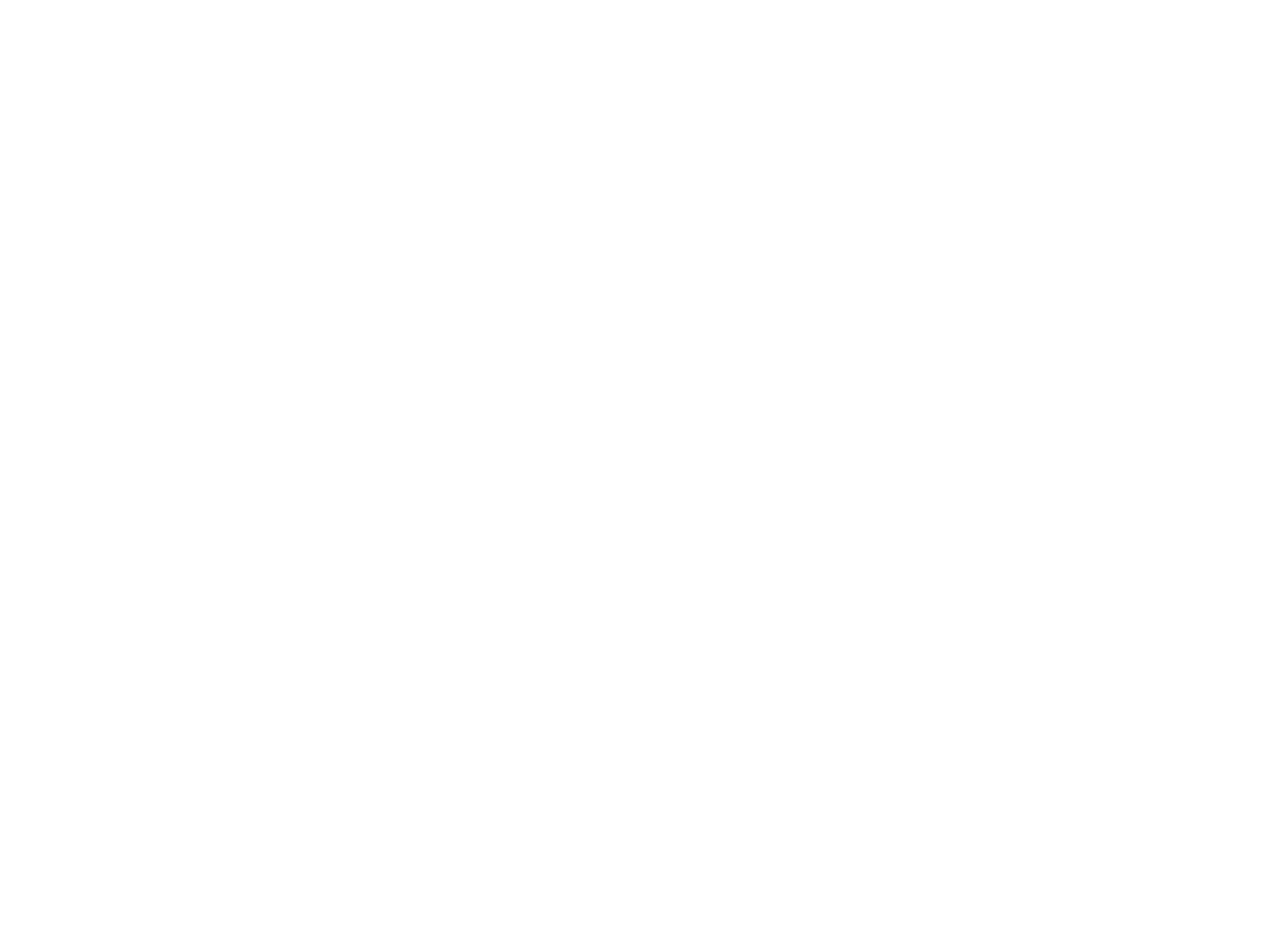
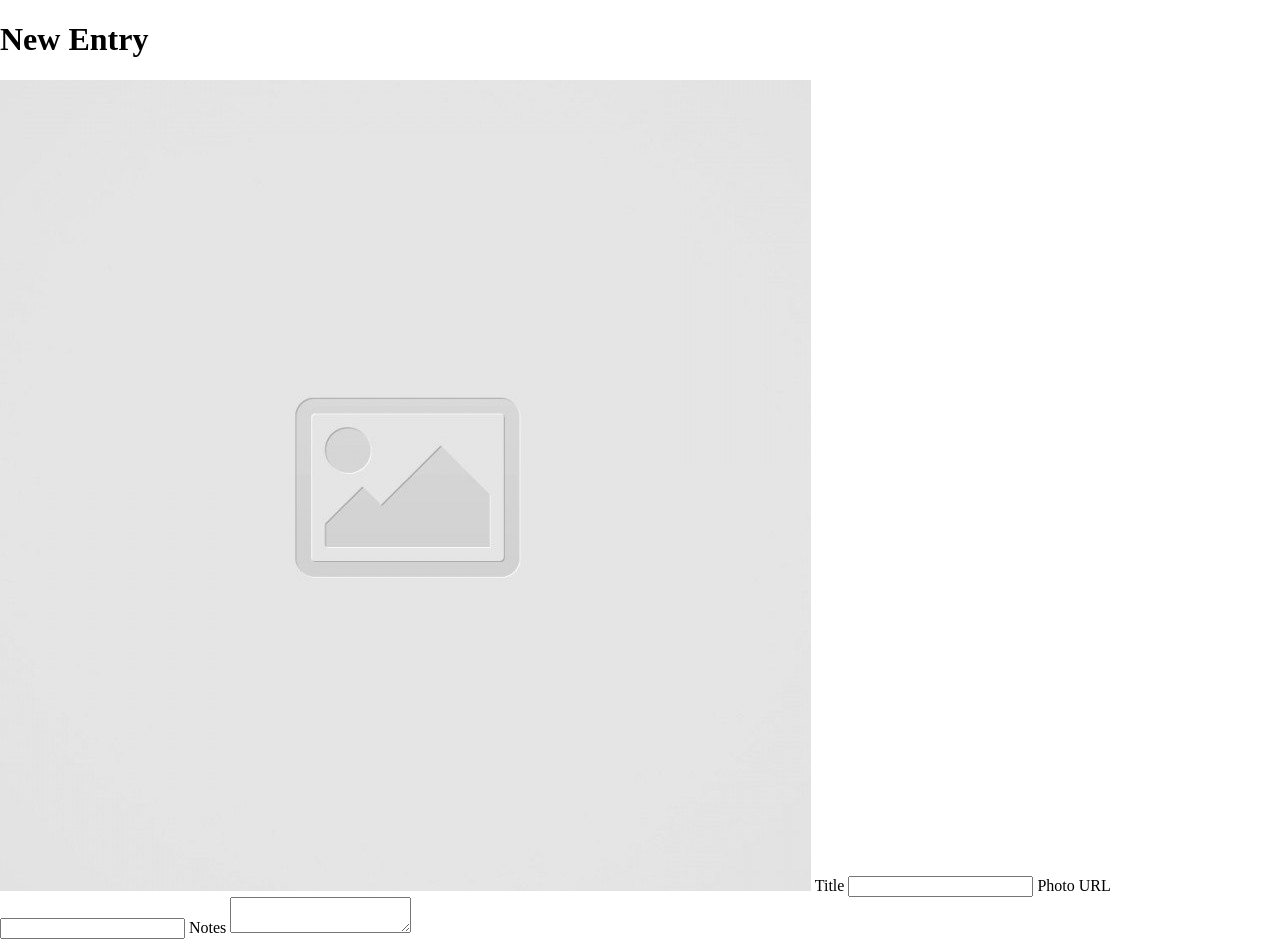
Before and after one commit to dennisliu9/code-journal, a website: page index.html in a window 1280 px wide. Before the commit the page ends 800 px from the top, so only its background shows below. Drawn offline with Linux system fonts and the light colour scheme.

Commit message:
Created form container and form controls

```diff
--- a/index.html
+++ b/index.html
@@ -19,6 +19,18 @@
   <header>
   </header>
   <main>
+    <div data-view="entry-form">
+      <form>
+        <h1>New Entry</h1>
+        <img src="images/placeholder-image-square.jpg" alt="placeholder image">
+        <label for="entry-title">Title</label>
+        <input required id="entry-title" name="EntryTitle" type="text">
+        <label for="photo-url">Photo URL</label>
+        <input required id="photo-url" name="PhotoURL" type="text">
+        <label for="entry-notes">Notes</label>
+        <textarea id="entry-notes"></textarea>
+      </form>
+    </div>
   </main>
   <script src="js/data.js"></script>
   <script src="js/main.js"></script>
```
